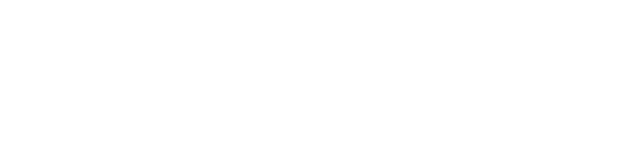
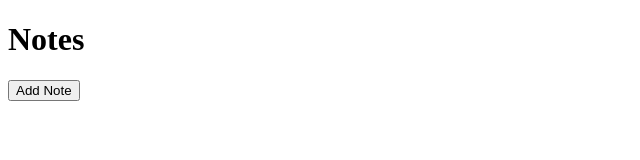
Before and after one commit to julekwinn/NoteApp, a plain HTML site: page index.html in a window 1280 px wide. Shown: the whole page, without its empty margins (0-640 px from the left). Drawn offline with Linux system fonts and the light colour scheme.

Commit message:
Add container

```diff
--- a/index.html
+++ b/index.html
@@ -7,6 +7,10 @@
     <link rel="stylesheet" href="style.css">
 </head>
 <body>
+    <div class="container">
+        <h1>Notes</h1>
+        <button>Add Note</button>
+    </div>
 
 </body>
 </html>
```
